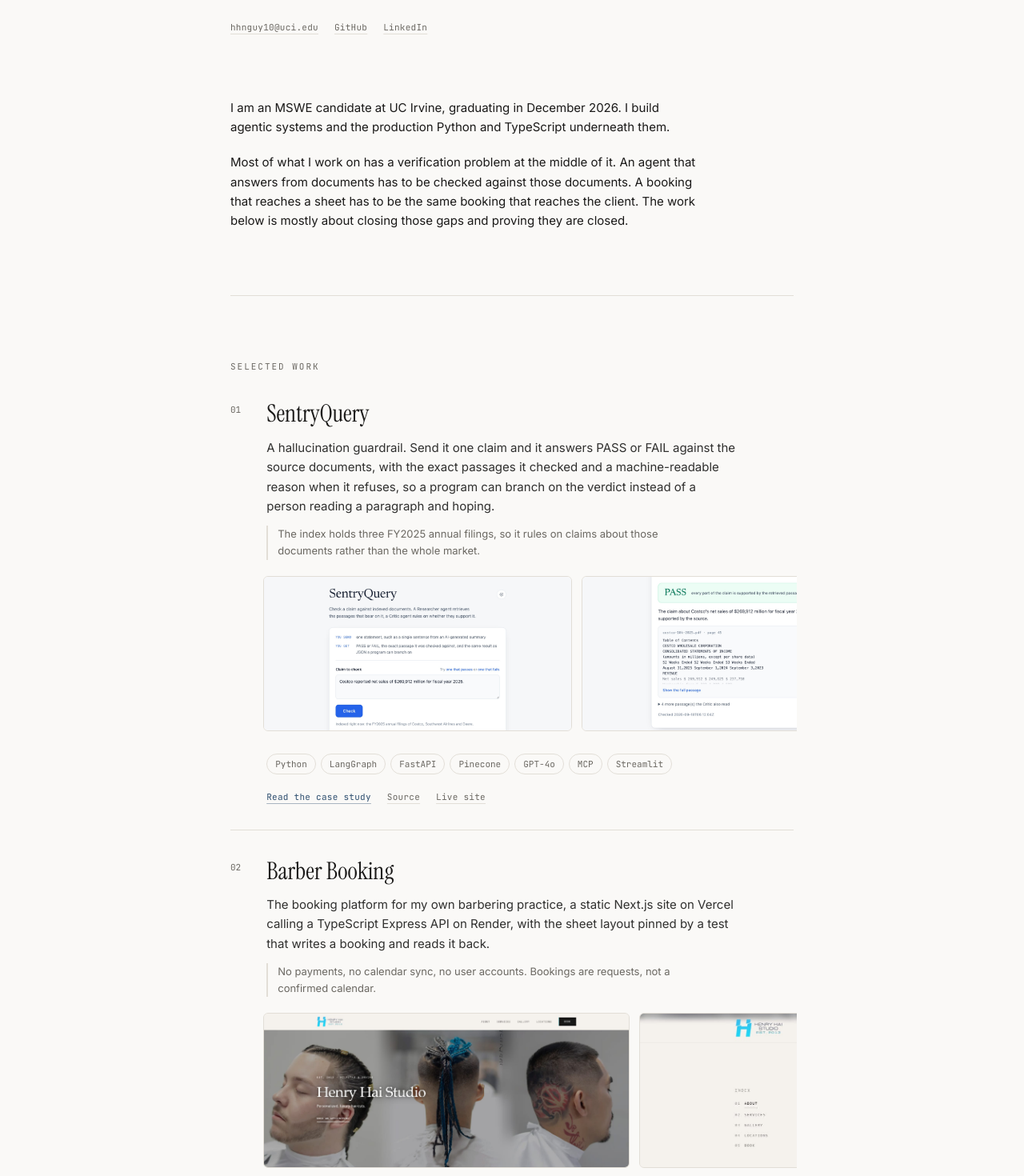
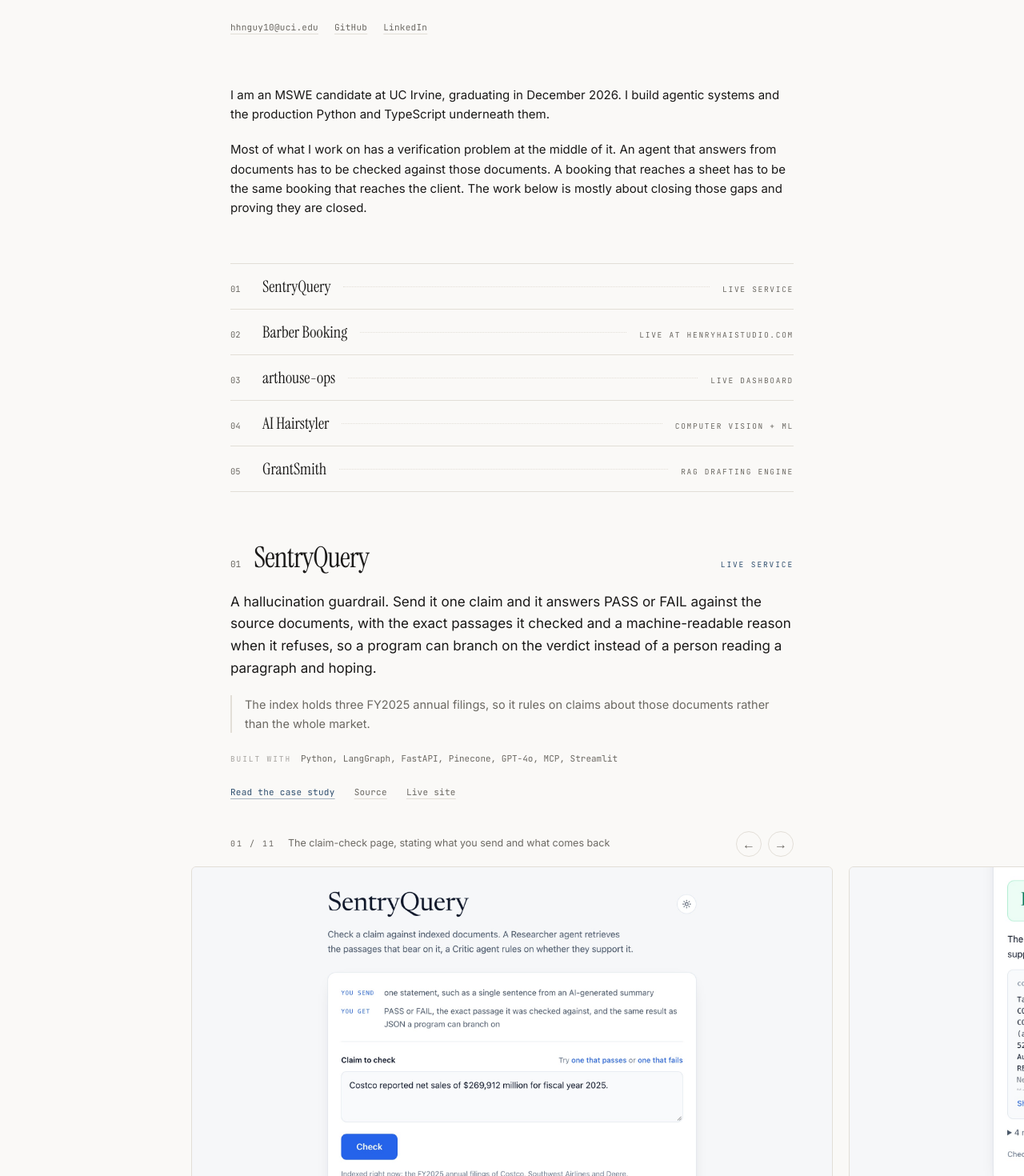
Before and after one commit to henry-hai/portfolio, a Next.js app: page / in a window 1280 px wide. Shown: the part 340-1810 px from the top of the page at 80% size. Built offline with nearby package versions, Linux system fonts and the light colour scheme.

Commit message:
Rebuild the home page around full-width screenshot galleries

```diff
--- a/src/app/globals.css
+++ b/src/app/globals.css
@@ -94,6 +94,27 @@ body {
   background: transparent;
 }
 
+/*
+  The full-bleed strip on the home page. The padding centres the first and last
+  shot in the same column the text sits in, so a strip at rest lines up with the
+  paragraph above it and the next shot peeks in from the right. max() is what
+  keeps it sane once the viewport is narrower than the reading column. max-w-3xl
+  is 48rem, so half of it is 24rem, and px-6 is 1.5rem.
+
+  The scrollbar is hidden here and only here. On a strip that runs the whole
+  viewport it is a line across the page, and the counter, the arrows and the
+  next shot already say there is more to the right.
+*/
+.shot-strip-bleed {
+  padding-left: max(1.5rem, calc(50vw - 24rem + 1.5rem));
+  padding-right: max(1.5rem, calc(50vw - 24rem + 1.5rem));
+  scrollbar-width: none;
+}
+
+.shot-strip-bleed::-webkit-scrollbar {
+  display: none;
+}
+
 .shot-strip::-webkit-scrollbar-thumb {
   background: var(--rule);
   border-radius: 999px;
--- a/src/app/page.tsx
+++ b/src/app/page.tsx
@@ -1,16 +1,27 @@
+import { Contents } from "@/components/Contents";
 import { ProjectCard } from "@/components/ProjectCard";
 import { Section } from "@/components/Section";
 import { Footer } from "@/components/Footer";
 import { projects } from "@/content/projects";
-import { beforeThis, intro, site, stack } from "@/content/site";
+import { background, intro, site, stack } from "@/content/site";
 
 const headerLinkClass =
   "underline decoration-rule underline-offset-4 transition hover:text-accent hover:decoration-accent";
 
+/*
+  The reading column. Everything on the page sits in one of these except the
+  screenshot strips, which are the only full-bleed element and the reason the
+  page is no longer wrapped in a single container.
+*/
+function Measure({ children }: { children: React.ReactNode }) {
+  return <div className="mx-auto w-full max-w-3xl px-6 sm:px-8">{children}</div>;
+}
+
 export default function Home() {
   return (
-    <div className="mx-auto w-full max-w-3xl px-6 sm:px-8">
-      <header className="pt-20 pb-14 sm:pt-28 sm:pb-20">
+    <>
+      <Measure>
+        <header className="pt-20 pb-14 sm:pt-28 sm:pb-16">
           {/* Plain img on purpose, same reason as the screenshot strips. The site
               is a static export, so next/image optimization never runs. */}
           {/* eslint-disable-next-line @next/next/no-img-element */}
@@ -41,31 +52,30 @@ export default function Home() {
             </a>
           </nav>
         </header>
+      </Measure>
 
       <main id="main">
-        <section className="pb-14 sm:pb-20">
+        <Measure>
+          <section className="pb-4">
             {intro.map((paragraph) => (
               <p
                 key={paragraph}
-              className="mt-5 max-w-[62ch] text-[15px] leading-relaxed first:mt-0"
+                className="mt-5 text-[15px] leading-relaxed first:mt-0"
               >
                 {paragraph}
               </p>
             ))}
+            <Contents />
+          </section>
+        </Measure>
+
+        <section aria-label="Selected work">
+          {projects.map((project, index) => (
+            <ProjectCard key={project.slug} project={project} index={index} />
+          ))}
         </section>
 
-        <Section id="work" label="Selected work">
-          <div>
-            {projects.map((project, index) => (
-              <ProjectCard
-                key={project.slug}
-                project={project}
-                index={index}
-              />
-            ))}
-          </div>
-        </Section>
-
+        <Measure>
           <Section id="stack" label="Stack">
             <dl className="grid gap-6 sm:grid-cols-2">
               {stack.map((group) => (
@@ -81,11 +91,23 @@ export default function Home() {
             </dl>
           </Section>
 
-        <Section id="before" label="Before this">
-          {beforeThis.map((paragraph) => (
+          <Section id="background" label="Background">
+            <dl className="grid gap-9 border-b border-rule pb-11 sm:grid-cols-2">
+              {background.credentials.map((credential) => (
+                <div key={credential.headline}>
+                  <dt className="font-display text-[28px] leading-tight tracking-tight">
+                    {credential.headline}
+                  </dt>
+                  <dd className="mt-2 text-[14.5px] leading-relaxed text-muted">
+                    {credential.line}
+                  </dd>
+                </div>
+              ))}
+            </dl>
+            {background.paragraphs.map((paragraph) => (
               <p
                 key={paragraph}
-              className="mt-5 max-w-[62ch] text-[15px] leading-relaxed first:mt-0"
+                className="mt-5 text-[15px] leading-relaxed first:mt-11"
               >
                 {paragraph}
               </p>
@@ -93,11 +115,11 @@ export default function Home() {
           </Section>
 
           <Section id="contact" label="Contact">
-          <p className="max-w-[62ch] text-[15px] leading-relaxed">
+            <p className="text-[15px] leading-relaxed">
               The fastest way to reach me is email. I am open to fall 2026
               internships and to full-time roles from December 2026, in AI
-            automation, agentic systems and full-stack engineering. US citizen,
-            no sponsorship needed.
+              automation, agentic systems and full-stack engineering. US
+              citizen, no sponsorship needed.
             </p>
             <p className="mt-6">
               <a
@@ -108,9 +130,12 @@ export default function Home() {
               </a>
             </p>
           </Section>
+        </Measure>
       </main>
 
+      <Measure>
         <Footer />
-    </div>
+      </Measure>
+    </>
   );
 }
--- /dev/null
+++ b/src/components/Contents.tsx
@@ -0,0 +1,32 @@
+import { projects } from "@/content/projects";
+
+/*
+  The whole of the work section in five lines, before anyone has scrolled. A
+  reader who only wants to know what is here gets it without paying for the
+  scroll, and a reader who wants one of them can jump straight to it.
+*/
+export function Contents() {
+  return (
+    <nav aria-label="Selected work" className="mt-14 border-t border-rule">
+      {projects.map((project, index) => (
+        <a
+          key={project.slug}
+          href={`#${project.slug}`}
+          className="flex items-baseline gap-4 border-b border-rule py-3.5 transition hover:pl-2.5"
+        >
+          <span className="w-6 font-mono text-[10.5px] text-muted">
+            {String(index + 1).padStart(2, "0")}
+          </span>
+          <span className="font-display text-xl">{project.name}</span>
+          <span
+            aria-hidden="true"
+            className="min-w-6 flex-1 -translate-y-1.5 border-b border-dotted border-rule"
+          />
+          <span className="shrink-0 font-mono text-[9.5px] tracking-[0.18em] text-muted uppercase">
+            {project.status}
+          </span>
+        </a>
+      ))}
+    </nav>
+  );
+}
--- a/src/components/ProjectCard.tsx
+++ b/src/components/ProjectCard.tsx
@@ -1,11 +1,19 @@
 import Link from "next/link";
 import type { Project } from "@/content/projects";
 import { Shots } from "./Shots";
-import { Tag } from "./Tag";
 
 const linkClass =
   "font-mono text-[11px] tracking-wide text-muted underline decoration-rule underline-offset-4 transition hover:text-accent hover:decoration-accent";
 
+/*
+  The text stays in the reading column and the screenshots run the full width of
+  the viewport underneath it, which is why this returns a section rather than
+  sitting inside one container. The work is the thing worth the width.
+
+  The stack used to be a row of pills. It is a line of monospace now, because
+  pills are the house style of every bootcamp portfolio and they were the loudest
+  thing on a card whose loudest thing should be the name.
+*/
 export function ProjectCard({
   project,
   index,
@@ -16,40 +24,36 @@ export function ProjectCard({
   const number = String(index + 1).padStart(2, "0");
 
   return (
-    <article className="group grid grid-cols-[auto_1fr] gap-x-5 gap-y-3 border-t border-rule py-8 first:border-t-0 first:pt-0 sm:gap-x-8">
-      <span
-        aria-hidden="true"
-        className="pt-1.5 font-mono text-[11px] text-muted transition group-hover:text-accent"
-      >
-        {number}
-      </span>
+    <article id={project.slug} className="scroll-mt-20 pt-24 first:pt-12">
+      <div className="mx-auto w-full max-w-3xl px-6 sm:px-8">
+        <div className="flex items-baseline gap-4">
+          <span aria-hidden="true" className="font-mono text-[11px] text-muted">
+            {number}
+          </span>
+          <h3 className="font-display text-3xl leading-none tracking-tight sm:text-4xl">
+            {project.name}
+          </h3>
+          <span className="ml-auto shrink-0 font-mono text-[9.5px] tracking-[0.2em] text-accent uppercase">
+            {project.status}
+          </span>
+        </div>
 
-      {/* min-w-0 so the screenshot strip scrolls inside this column instead of
-          stretching it, which would put a horizontal scrollbar on the page. */}
-      <div className="min-w-0">
-        <h3 className="font-display text-2xl leading-tight sm:text-3xl">
-          {project.name}
-        </h3>
-
-        <p className="mt-3 max-w-[62ch] text-[15px] leading-relaxed text-foreground/90">
-          {project.line}
-        </p>
+        <p className="mt-6 text-[17px] leading-relaxed">{project.line}</p>
 
         {project.note ? (
-          <p className="mt-3 max-w-[62ch] border-l-2 border-rule pl-3 text-[13px] leading-relaxed text-muted">
+          <p className="mt-5 border-l-2 border-rule pl-4 text-[14.5px] leading-relaxed text-muted">
             {project.note}
           </p>
         ) : null}
 
-        <Shots shots={project.shots} label={project.name} />
+        <p className="mt-6 font-mono text-[11px] leading-relaxed text-muted">
+          <span className="mr-3 text-[9.5px] tracking-[0.2em] text-muted/60 uppercase">
+            Built with
+          </span>
+          {project.stack.join(", ")}
+        </p>
 
-        <ul className="mt-4 flex flex-wrap gap-1.5">
-          {project.stack.map((item) => (
-            <Tag key={item}>{item}</Tag>
-          ))}
-        </ul>
-
-        <div className="mt-5 flex flex-wrap items-center gap-x-5 gap-y-2">
+        <div className="mt-6 flex flex-wrap items-center gap-x-6 gap-y-2">
           {project.caseStudy ? (
             <Link
               href={project.caseStudy}
@@ -68,6 +72,12 @@ export function ProjectCard({
           ) : null}
         </div>
       </div>
+
+      <Shots shots={project.shots} label={project.name} bleed />
+
+      <div className="mx-auto w-full max-w-3xl px-6 sm:px-8">
+        <div className="mt-24 border-t border-rule" />
+      </div>
     </article>
   );
 }
--- a/src/components/Shots.tsx
+++ b/src/components/Shots.tsx
@@ -1,19 +1,121 @@
+"use client";
+
+import { useCallback, useEffect, useRef, useState } from "react";
 import type { Shot } from "@/content/projects";
 
 /*
   A horizontal strip rather than a grid. The shots are in order, so a strip reads
   as a walk through the thing, and it costs one row of vertical space on the page
   no matter how many there are. Each one opens full size in a new tab.
+
+  The bar above it carries the position and the caption of whatever is centred.
+  That is what makes a strip legible: without it nobody knows how many shots
+  there are or what they are looking at, and a scrollbar stub is not an answer.
+
+  `bleed` runs the strip the full width of the viewport while the text around it
+  stays in the reading column. The case study does not use it, because that page
+  is a constrained document and a full-width strip would cut it in half.
 */
-export function Shots({ shots, label }: { shots: Shot[]; label: string }) {
+export function Shots({
+  shots,
+  label,
+  bleed = false,
+}: {
+  shots: Shot[];
+  label: string;
+  bleed?: boolean;
+}) {
+  const strip = useRef<HTMLDivElement>(null);
+  const [index, setIndex] = useState(0);
+  const [atStart, setAtStart] = useState(true);
+  const [atEnd, setAtEnd] = useState(false);
+
+  // Which shot is nearest the middle, which is the one a reader is actually
+  // looking at once the strip snaps to centre.
+  const sync = useCallback(() => {
+    const el = strip.current;
+    if (!el) return;
+    const middle = el.scrollLeft + el.clientWidth / 2;
+    let nearest = 0;
+    let best = Infinity;
+    Array.from(el.children).forEach((child, i) => {
+      const node = child as HTMLElement;
+      const centre = node.offsetLeft - el.offsetLeft + node.offsetWidth / 2;
+      const distance = Math.abs(centre - middle);
+      if (distance < best) {
+        best = distance;
+        nearest = i;
+      }
+    });
+    setIndex(nearest);
+    setAtStart(el.scrollLeft < 4);
+    setAtEnd(el.scrollLeft > el.scrollWidth - el.clientWidth - 4);
+  }, []);
+
+  useEffect(() => {
+    sync();
+    window.addEventListener("resize", sync);
+    return () => window.removeEventListener("resize", sync);
+  }, [sync]);
+
   if (shots.length === 0) return null;
 
+  function step(direction: 1 | -1) {
+    const el = strip.current;
+    if (!el) return;
+    el.scrollBy({ left: direction * el.clientWidth * 0.7, behavior: "smooth" });
+  }
+
+  const arrowClass =
+    "flex h-8 w-8 items-center justify-center rounded-full border border-rule text-muted transition hover:border-accent hover:text-accent disabled:opacity-30 disabled:hover:border-rule disabled:hover:text-muted";
+
   return (
+    <div className={bleed ? "mt-10" : "mt-5"}>
       <div
+        className={
+          bleed
+            ? "mx-auto flex w-full max-w-3xl items-center gap-4 px-6 pb-3 sm:px-8"
+            : "flex items-center gap-4 pb-3"
+        }
+      >
+        <span className="font-mono text-[10px] tracking-[0.2em] text-muted">
+          {String(index + 1).padStart(2, "0")} /{" "}
+          {String(shots.length).padStart(2, "0")}
+        </span>
+        <span className="min-w-0 flex-1 truncate text-[12.5px] text-muted">
+          {shots[index]?.alt}
+        </span>
+        <span className="flex shrink-0 gap-2">
+          <button
+            type="button"
+            onClick={() => step(-1)}
+            disabled={atStart}
+            aria-label={`Previous screenshot of ${label}`}
+            className={arrowClass}
+          >
+            <span aria-hidden="true">←</span>
+          </button>
+          <button
+            type="button"
+            onClick={() => step(1)}
+            disabled={atEnd}
+            aria-label={`Next screenshot of ${label}`}
+            className={arrowClass}
+          >
+            <span aria-hidden="true">→</span>
+          </button>
+        </span>
+      </div>
+
+      <div
+        ref={strip}
+        onScroll={sync}
         role="region"
         aria-label={`Screenshots of ${label}`}
         tabIndex={0}
-      className="shot-strip -mx-1 mt-5 flex snap-x snap-mandatory gap-3 overflow-x-auto px-1 pb-3"
+        className={`shot-strip flex snap-x snap-mandatory overflow-x-auto pb-1 ${
+          bleed ? "shot-strip-bleed gap-5" : "-mx-1 gap-3 px-1"
+        }`}
       >
         {shots.map((shot) => (
           <a
@@ -21,7 +123,9 @@ export function Shots({ shots, label }: { shots: Shot[]; label: string }) {
             href={shot.src}
             target="_blank"
             rel="noreferrer"
-          className="shrink-0 snap-start overflow-hidden rounded-md border border-rule bg-surface transition hover:border-accent"
+            className={`shrink-0 overflow-hidden rounded-md border border-rule bg-surface transition hover:border-accent ${
+              bleed ? "snap-center" : "snap-start"
+            }`}
           >
             {/* Plain img on purpose. The site is a static export, so next/image
                 optimization does not run and would only add a wrapper. */}
@@ -33,10 +137,16 @@ export function Shots({ shots, label }: { shots: Shot[]; label: string }) {
               height={shot.h}
               decoding="async"
               fetchPriority="low"
-            className="h-40 w-auto max-w-none sm:h-48"
+              onLoad={sync}
+              className={
+                bleed
+                  ? "h-[min(52vh,400px)] w-auto max-w-none"
+                  : "h-40 w-auto max-w-none sm:h-48"
+              }
             />
           </a>
         ))}
       </div>
+    </div>
   );
 }
--- a/src/components/Tag.tsx
+++ /dev/null
@@ -1,7 +0,0 @@
-export function Tag({ children }: { children: React.ReactNode }) {
-  return (
-    <li className="rounded-full border border-rule px-2.5 py-1 font-mono text-[11px] text-muted">
-      {children}
-    </li>
-  );
-}
--- a/src/content/projects.ts
+++ b/src/content/projects.ts
@@ -12,6 +12,10 @@ export type Project = {
   slug: string;
   name: string;
   line: string;
+  // The chip beside the name. It states what the thing is, never what it lacks.
+  // "Deployed, free tier" and "Prototype" were both here once and both read as
+  // an apology on a page whose whole job is the opposite.
+  status: string;
   stack: string[];
   repo: string;
   live?: string;
@@ -28,6 +32,7 @@ export const projects: Project[] = [
   {
     slug: "sentryquery",
     name: "SentryQuery",
+    status: "Live service",
     line: "A hallucination guardrail. Send it one claim and it answers PASS or FAIL against the source documents, with the exact passages it checked and a machine-readable reason when it refuses, so a program can branch on the verdict instead of a person reading a paragraph and hoping.",
     stack: ["Python", "LangGraph", "FastAPI", "Pinecone", "GPT-4o", "MCP", "Streamlit"],
     repo: "https://github.com/henry-hai/SentryQuery-AI",
@@ -106,11 +111,12 @@ export const projects: Project[] = [
   {
     slug: "barber-booking",
     name: "Barber Booking",
+    status: "Live at henryhaistudio.com",
     line: "The booking platform for my own barbering practice, a static Next.js site on Vercel calling a TypeScript Express API on Render, with the sheet layout pinned by a test that writes a booking and reads it back.",
     stack: ["TypeScript", "Next.js", "React", "Express", "Google Sheets API", "MCP", "Playwright"],
     repo: "https://github.com/henry-hai/barber-booking",
     live: "https://henryhaistudio.com",
-    note: "No payments, no calendar sync, no user accounts. Bookings are requests, not a confirmed calendar.",
+    note: "Bookings arrive as requests and I confirm each one myself, which is how a single chair actually runs.",
     shots: [
       {
         src: "/shots/barber-booking/01-hero.jpg",
@@ -183,10 +189,11 @@ export const projects: Project[] = [
   {
     slug: "arthouse-ops",
     name: "arthouse-ops",
-    line: "A Python service on scheduled GitHub Actions that unifies a nonprofit's WordPress form entries into one Google Sheet and classifies inbound messages with Claude, rewritten from the workflow-tool version so the guarantees became code you can test.",
+    status: "Live dashboard",
+    line: "A live lead-triage dashboard for a nonprofit, on a Python service that unifies their WordPress form entries into one Google Sheet and classifies roughly 18,000 inbound messages with Claude, surfacing the 145 that a person should actually answer.",
     stack: ["Python", "Claude API", "GitHub Actions", "Google Sheets API", "PHP", "pytest"],
     repo: "https://github.com/henry-hai/arthouse-ops",
-    note: "117 tests in the suite, 107 of them in CI. The 10 that stay out read recorded payloads that are never committed.",
+    note: "Rewritten from a 21-node low-code workflow into Python, so retries, idempotency and resumability became code with 117 tests behind them.",
     shots: [
       {
         src: "/shots/arthouse-ops/1-dashboard.jpg",
@@ -205,6 +212,7 @@ export const projects: Project[] = [
   {
     slug: "ai-hairstyler",
     name: "AI Hairstyler",
+    status: "Computer vision + ML",
     line: "MediaPipe reads nine geometric ratios off a face photo and a trained RandomForest predicts the shape, deterministic rules pick the cuts, and GPT-4o only writes the explanation.",
     stack: ["Python", "scikit-learn", "PyTorch", "MediaPipe", "FastAPI", "React"],
     repo: "https://github.com/henry-hai/AI-Hairstyle-Recommender",
@@ -214,7 +222,8 @@ export const projects: Project[] = [
   {
     slug: "grantsmith",
     name: "GrantSmith",
-    line: "A terminal tool that drafts a funder proposal section by section, retrieving from a nonprofit's past proposals for voice and from the sponsor's own pages for tailoring.",
+    status: "RAG drafting engine",
+    line: "An AI grant-writing assistant that drafts a funder proposal section by section in a specific nonprofit's voice, retrieving from its past proposals and from the sponsor's own stated priorities, and exporting a formatted .docx.",
     stack: ["Python", "RAG", "OpenAI", "Anthropic", "numpy", "python-docx"],
     repo: "https://github.com/henry-hai/grantsmith",
     note: "Provider agnostic. The model id and the provider are two environment variables, not a code change.",
--- a/src/content/site.ts
+++ b/src/content/site.ts
@@ -53,8 +53,26 @@ export const stack = [
   },
 ] as const;
 
-export const beforeThis = [
-  "I cut hair for 14 years and ran my own book the whole time. Booking, pricing, rescheduling, the no-shows, the clients who only text at midnight. The booking platform below exists because I was the one answering those texts, and because the thing I wanted did not exist at a price a single chair could justify.",
-  "It is also most of what I know about shipping something people have to use every day. A booking form that loses a request is not a bug report, it is a client standing outside a locked shop.",
-  "I competed for UC Irvine's Boxing Team and finished as a semi-finalist at Nationals.",
-] as const;
+export const background = {
+  /*
+    The two credentials lead, because a placing and a span of years are results
+    and the paragraphs underneath are only context. The boxing line carries both
+    the placing and the round: he was a semi-finalist and, after the third-place
+    bout was conceded, officially 3rd in the country. Naming the round is what
+    stops the placing reading as dressed up.
+  */
+  credentials: [
+    {
+      headline: "14 Years of Experience as a Barber",
+      line: "My own barbering practice, and my own book the whole time. Pricing, scheduling, retention, the standard.",
+    },
+    {
+      headline: "3rd in the Country",
+      line: "Semi-finalist at the USIBA National Championships, boxing for UC Irvine.",
+    },
+  ],
+  paragraphs: [
+    "Both of those are the same habit. You get one attempt in front of someone who is paying attention, and the work either holds up or it does not. The booking platform above exists because I was the one answering the midnight texts, and because the thing I wanted did not exist at a price a single chair could justify.",
+    "It is also most of what I know about shipping something people have to use every day. A booking form that loses a request is not a bug report, it is a client standing outside a locked shop.",
+  ],
+} as const;
```
Lines whose indentation alone changed are shown as unchanged.
